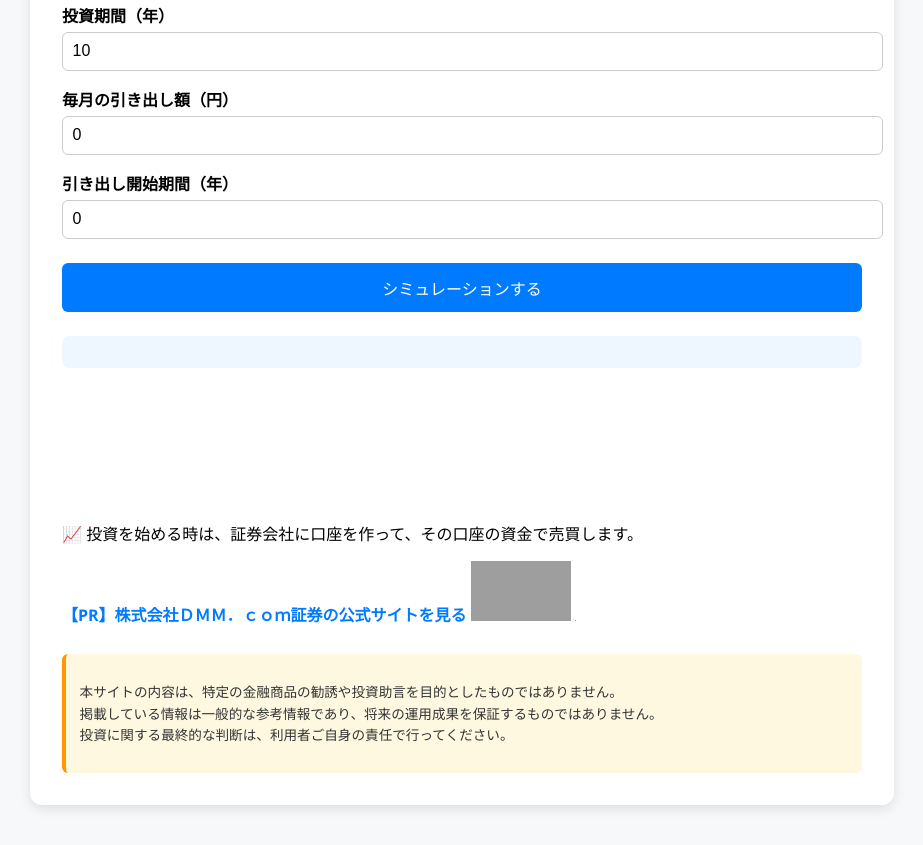
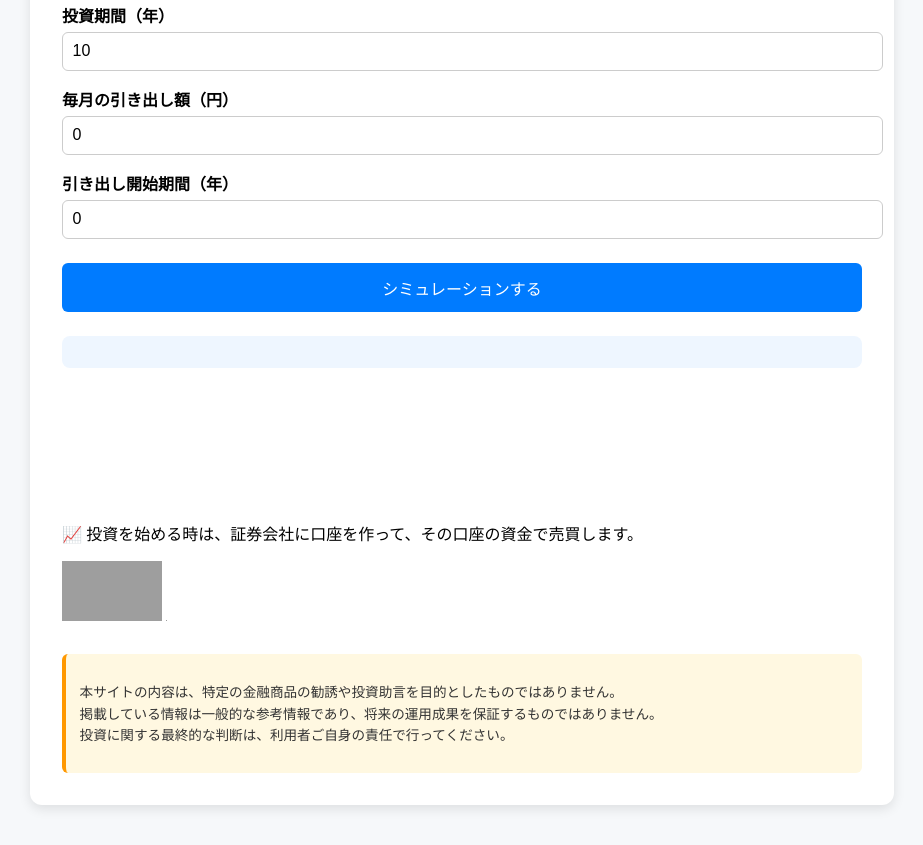
Before and after one commit to 4y7gv8hhkt-ship-it/fukuri, a plain HTML site: page index.html in a window 1280 px wide. Shown: the part 877-1722 px from the top of the page, without its empty margins (178-1101 px from the left). Drawn offline with nearby package versions, Linux system fonts and the light colour scheme; grey boxes are pictures that could not be loaded.

Commit message:
Update index.html
banner調整

```diff
--- a/index.html
+++ b/index.html
@@ -111,9 +111,7 @@
 
     <div class="affiliate">
       <p>📈 投資を始める時は、証券会社に口座を作って、その口座の資金で売買します。</p>
-      <a>
-      【PR】株式会社ＤＭＭ．ｃｏｍ証券の公式サイトを見る
-      </a>
+
         <a href="https://px.a8.net/svt/ejp?a8mat=45G6PG+9Q2Y0Y+1WP2+15PEXD" rel="nofollow">
         <img border="0" width="100" height="60" alt="" src="https://www25.a8.net/svt/bgt?aid=251017972588&wid=003&eno=01&mid=s00000008903007005000&mc=1"></a>
         <img border="0" width="1" height="1" src="https://www12.a8.net/0.gif?a8mat=45G6PG+9Q2Y0Y+1WP2+15PEXD" alt="">
```
